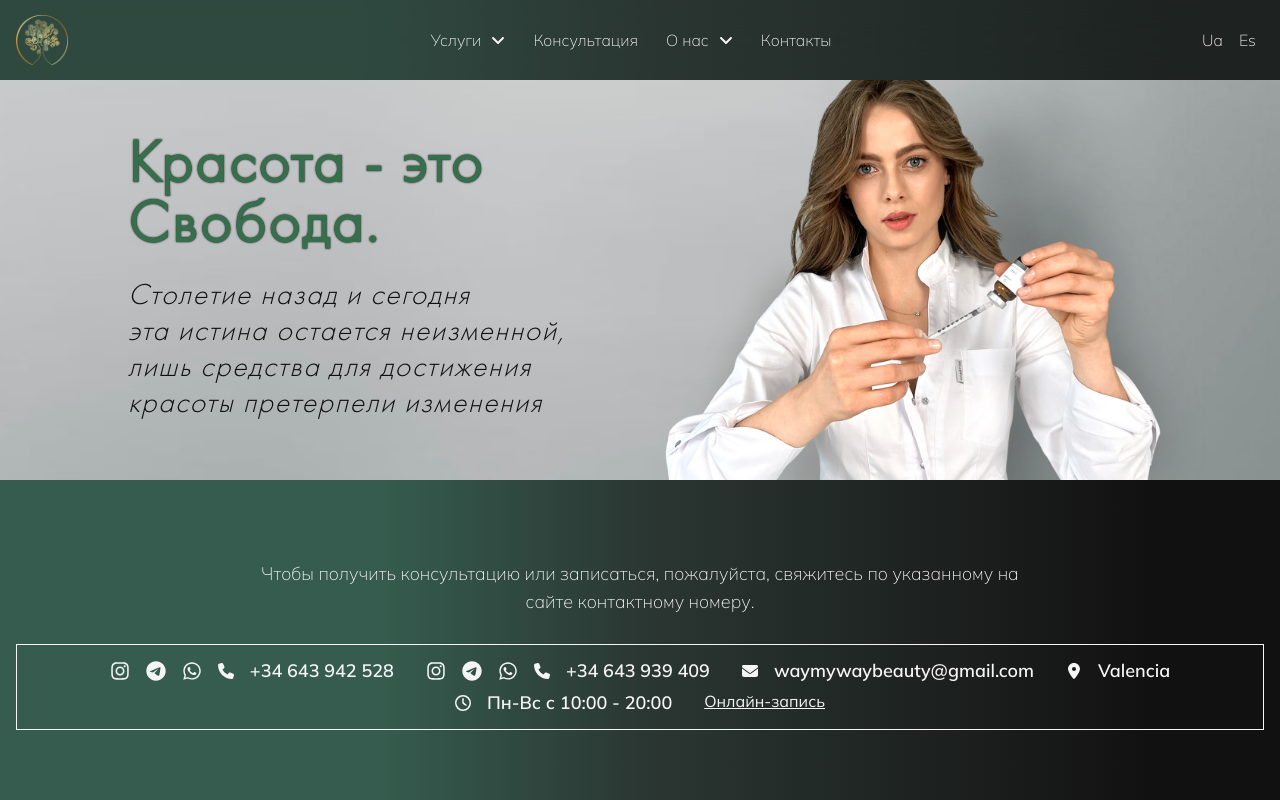
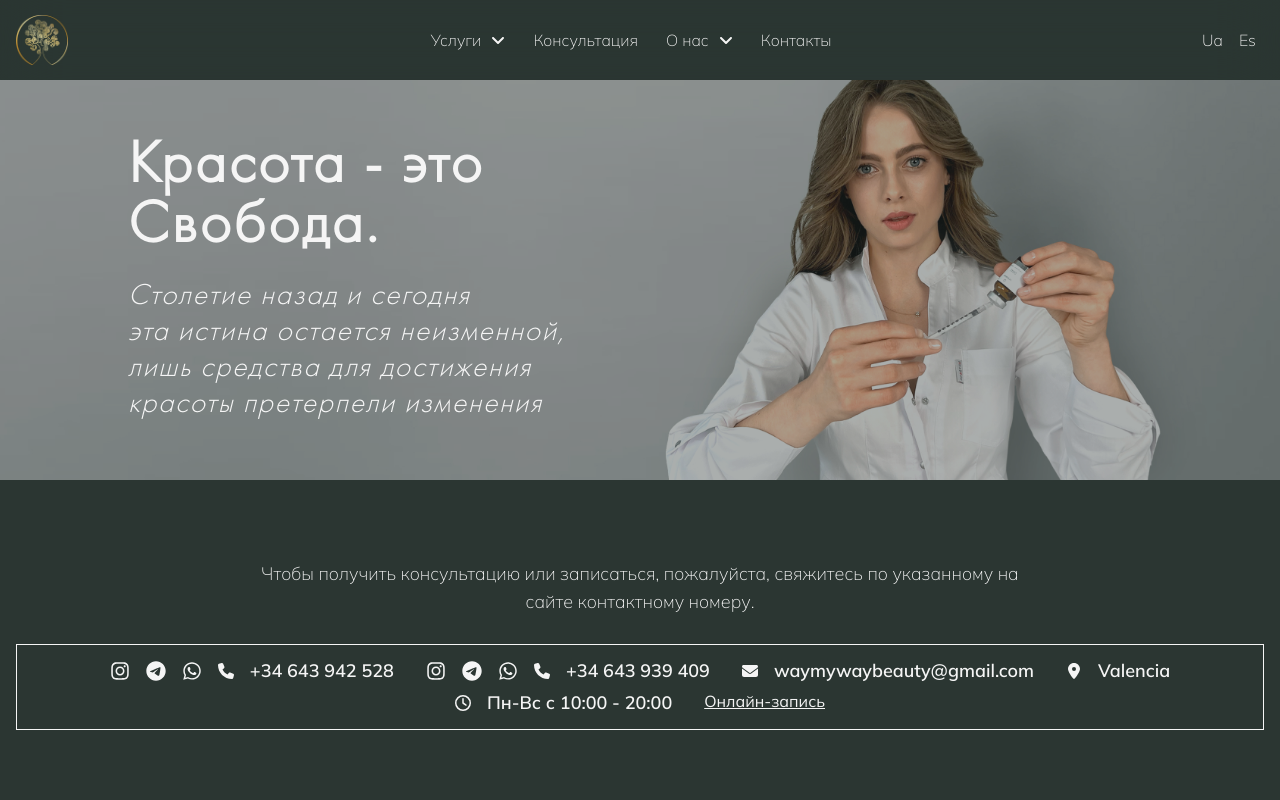
Before and after one commit to KirillUnited/beautymyway-app, a Next.js app: page / in a window 1280 px wide. Shown: the top 800 px of the page. Built offline with nearby package versions, Linux system fonts and the light colour scheme.

Commit message:
change background and update hero

```diff
--- a/src/components/Sections/HeroSection/HeroSection.module.scss
+++ b/src/components/Sections/HeroSection/HeroSection.module.scss
@@ -10,7 +10,7 @@
         content: "";
         position: absolute;
         inset: 0;
-        // background-color: rgba($color: #2b3632, $alpha: 0.4);
+        background-color: rgba($color: #2b3632, $alpha: 0.4);
     }
     @media (max-width: $mantine-breakpoint-md) {
         background: transparent;
@@ -28,11 +28,9 @@
 }
 .title {
     @apply font-futura tracking-wider font-semibold text-4xl lg:text-6xl mb-4;
-    color: #356F4C;
-    text-shadow: #000 0px 0px 2px;
 }
 .text {
-    @apply font-futura tracking-wider text-lg lg:text-3xl font-extralight italic py-2 text-[#121111];
+    @apply font-futura tracking-wider text-lg lg:text-3xl font-extralight italic py-2;
 }
 .bg-image {
     @apply -order-1 lg:order-1 w-full h-full object-cover lg:w-auto absolute inset-0 lg:relative lg:ml-auto;
--- a/src/styles/globals.scss
+++ b/src/styles/globals.scss
@@ -9,9 +9,6 @@
 @layer base {
     html {
         scroll-behavior: smooth;
-    }
-    body {
-        background: linear-gradient(90deg, #355C4E 30%, #2b3733 50%, #121111 90%);
     }
 }
 @layer components {
```
